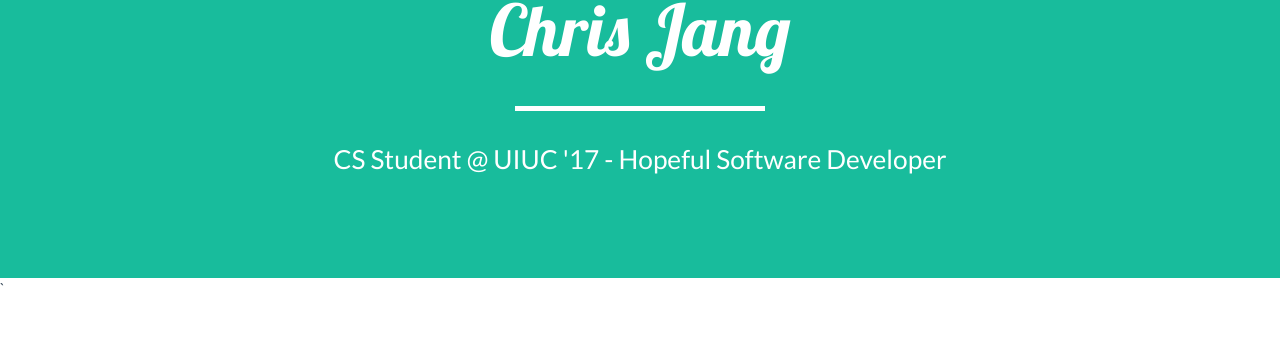
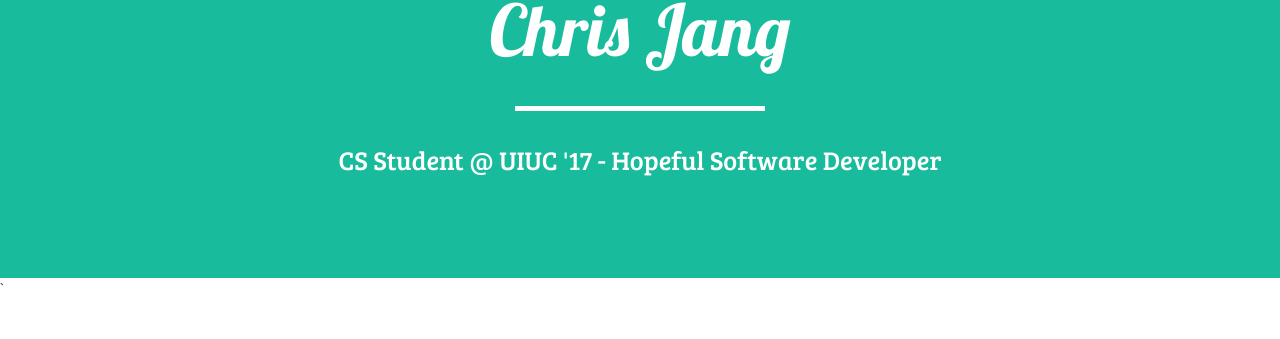
Before and after one commit to cjang5/cjang5.github.io, a Jekyll site: the page built from index.html, in a window 1280 px wide. Shown: the part 497-836 px from the top of the page. Built offline with Jekyll 4.4.1, drawn with Linux system fonts in a browser that asks for light colours.

Commit message:
Changed skills font family

```diff
--- a/_includes/css/main.css
+++ b/_includes/css/main.css
@@ -116,6 +116,7 @@
 }
 
 header .intro-text .skills {
+    font-family: 'Bree Serif', sans-serif;
     font-size: 1.25em;
     font-weight: 300;
 }
```
